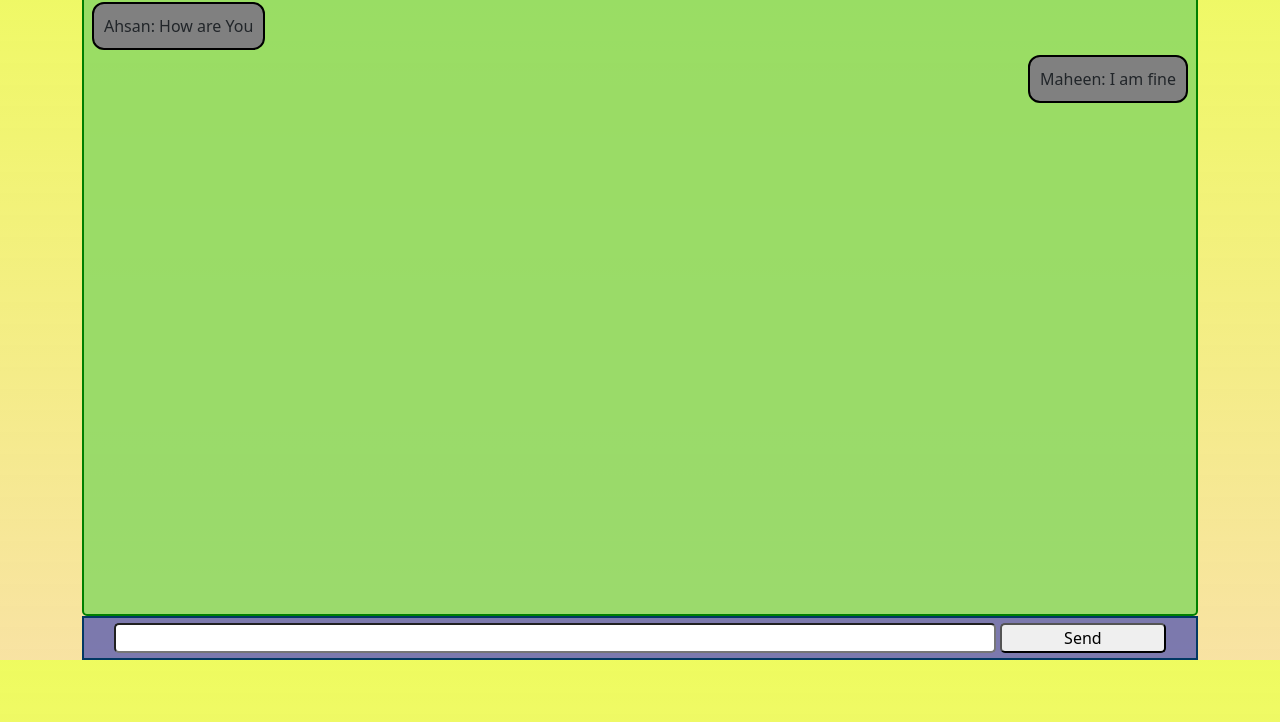
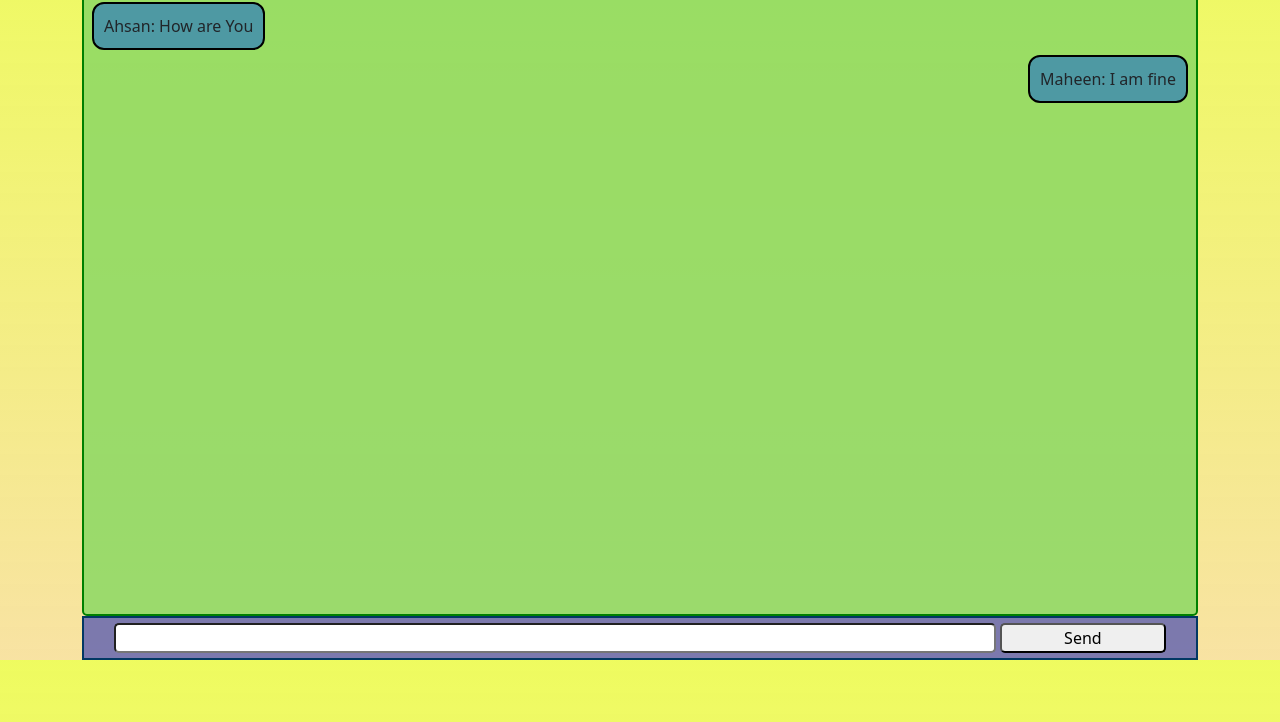
Before and after one commit to ranaahsanansar/chatApp, a plain HTML site: page index.html in a window 1280 px wide. Shown: the part 78-800 px from the top of the page. Drawn offline with nearby package versions, Linux system fonts and the light colour scheme.

Commit message:
Change Layout and Create Node folder with Packaje.json

```diff
--- a/css/style.css
+++ b/css/style.css
@@ -15,6 +15,7 @@ body{
     background-color: rgba(139, 217, 100, 0.848);
     border-radius: 5px;
     border: 2px solid green;
+    overflow: scroll;
 }
 
 .inbox {
@@ -22,7 +23,7 @@ body{
 }
 
 .message{
-    background-color: gray;
+    background-color: rgb(78, 153, 163);
     margin-bottom: 5px;
     padding: 10px;
     border: 2px solid black;
```
Also changed, not shown: index.html (+1 -0 lines), nodeServer/package.json (added, +12 -0 lines), nodeServer/index.js (added).
